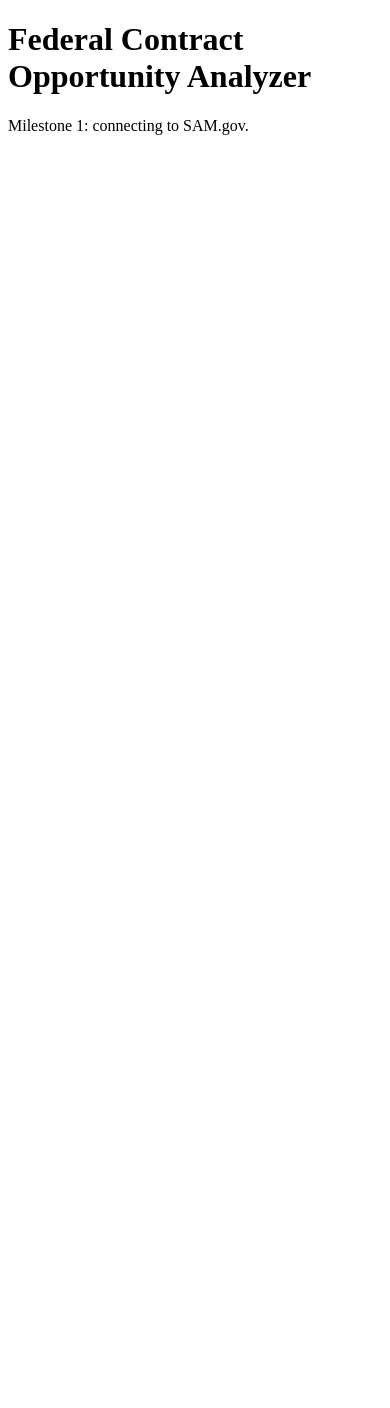
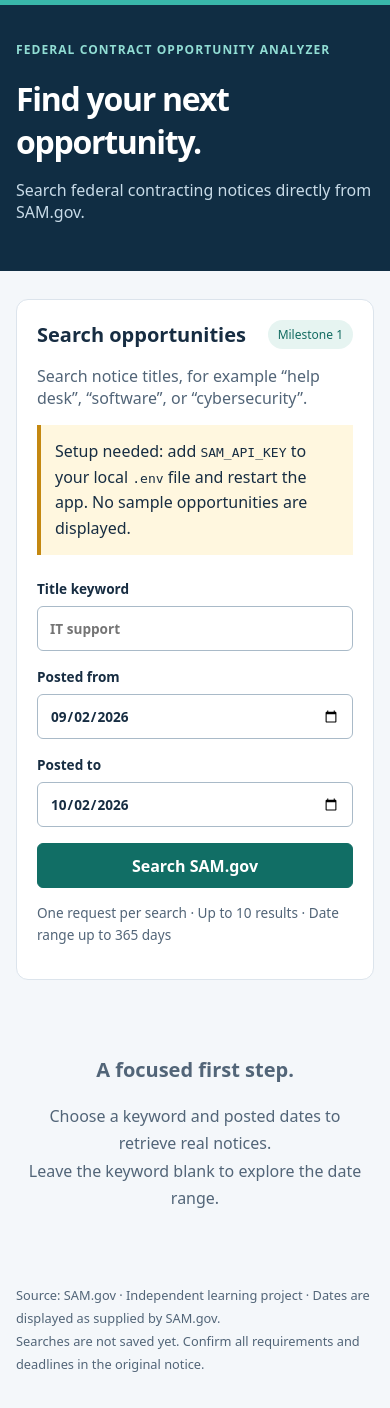
Before and after one commit to hmirza75/federal-contract-opportunity-analyzer, a Flask app: page / in a window 390 px wide. Before the commit the page ends 135 px from the top, so only its background shows below. Run offline with Flask 3, Linux system fonts and the light colour scheme.

Commit message:
feat: search SAM.gov notices and render opportunity fields

```diff
--- a/app/__init__.py
+++ b/app/__init__.py
@@ -3,11 +3,15 @@
 import os
 from pathlib import Path
 
+import truststore
 from dotenv import load_dotenv
 from flask import Flask
 
 
 def create_app(test_config=None):
+    # This is an application startup hook, not a reusable library. Use the OS
+    # certificate store for HTTPS verification, including Windows-managed roots.
+    truststore.inject_into_ssl()
     load_dotenv(Path(__file__).resolve().parent.parent / ".env")
     app = Flask(__name__)
     app.config.from_mapping(SAM_API_KEY=os.getenv("SAM_API_KEY", ""))
--- a/app/routes.py
+++ b/app/routes.py
@@ -1,10 +1,38 @@
-"""HTTP routes will connect the search form to the SAM.gov client."""
+"""Validate the search form, call SAM.gov, and render the results."""
 
-from flask import Blueprint, render_template
+from datetime import date, timedelta
+
+from flask import Blueprint, current_app, render_template, request
+
+from .sam_client import SamError, search_opportunities
 
 main = Blueprint("main", __name__)
 
 
 @main.get("/")
 def index():
-    return render_template("index.html")
+    today = date.today()
+    form = {
+        "keyword": request.args.get("keyword", "").strip(),
+        "posted_from": request.args.get("posted_from", (today - timedelta(days=30)).isoformat()),
+        "posted_to": request.args.get("posted_to", today.isoformat()),
+    }
+    result, error, status = None, None, 200
+    if request.args.get("search") == "1":
+        try:
+            start = date.fromisoformat(form["posted_from"])
+            end = date.fromisoformat(form["posted_to"])
+            if start > end or (end - start).days > 365:
+                raise ValueError("Invalid date range")
+            if len(form["keyword"]) > 200:
+                raise ValueError("Keyword too long")
+        except ValueError:
+            error = "Enter valid posted dates (From before To, at most 365 days apart) and a keyword of at most 200 characters."
+            status = 400
+        else:
+            try:
+                result = search_opportunities(current_app.config["SAM_API_KEY"], form["keyword"], start, end)
+            except SamError as exc:
+                error, status = str(exc), 503
+    return render_template("index.html", form=form, result=result, error=error,
+                           key_configured=bool(current_app.config["SAM_API_KEY"].strip())), status
--- /dev/null
+++ b/app/static/style.css
@@ -0,0 +1,36 @@
+:root { color-scheme: light; font-family: system-ui, -apple-system, "Segoe UI", sans-serif; color: #172d42; background: #f4f7fa; }
+* { box-sizing: border-box; }
+body { margin: 0; }
+.wrap { max-width: 1120px; margin: auto; padding: 0 28px; }
+header { background: #102d43; color: white; padding: 48px 0 62px; border-top: 5px solid #39b6aa; }
+.eyebrow { font-size: .75rem; font-weight: 750; letter-spacing: .09em; }
+header .eyebrow { color: #91ddd4; }
+h1 { font-size: clamp(2rem, 4vw, 3rem); letter-spacing: -.04em; margin: 18px 0 8px; }
+header p { color: #c8dbe8; }
+main { padding-top: 28px !important; }
+h2 { font-size: 1.25rem; }
+h3 { font-size: 1.25rem; margin: 10px 0; }
+.panel { background: white; padding: 28px; border: 1px solid #dce4ec; border-radius: 12px; margin-bottom: 20px; }
+.section-heading { display: flex; align-items: center; justify-content: space-between; gap: 15px; }
+.section-heading h2 { margin: 0; }
+.badge { font-size: .75rem; white-space: nowrap; background: #e6f4f1; color: #126b61; padding: 6px 10px; border-radius: 20px; }
+.muted, .hint { color: #526578; }
+.hint { font-size: .85rem; line-height: 1.6; }
+.fields { display: flex; align-items: end; gap: 16px; flex-wrap: wrap; margin-top: 24px; }
+label { display: flex; flex-direction: column; gap: 8px; font-size: .85rem; font-weight: 650; }
+.keyword { flex: 1; min-width: 200px; }
+input, button { font: inherit; min-height: 45px; border-radius: 6px; padding: 10px 12px; }
+input { border: 1px solid #a9bac8; background: white; color: #172d42; min-width: 0; }
+button { background: #116e65; border: 1px solid #116e65; color: white; cursor: pointer; font-weight: 650; }
+button:hover { background: #0b554e; }
+:focus-visible { outline: 3px solid #d48d10; outline-offset: 3px; }
+a { color: #076b77; text-underline-offset: 3px; }
+.notice { background: #fff7df; padding: 14px; border-left: 4px solid #c48811; line-height: 1.6; }
+.error { background: #fff0ef; border: 1px solid #d48f89; padding: 20px; margin: 20px 0; border-radius: 8px; }
+.agency { font-size: .9rem; overflow-wrap: anywhere; color: #526578; }
+dl { display: grid; grid-template-columns: repeat(3, minmax(0, 1fr)); gap: 22px; border-top: 1px solid #e4eaf0; padding-top: 20px; }
+dt { color: #526578; font-size: .78rem; margin-bottom: 6px; }
+dd { margin: 0; font-size: .9rem; overflow-wrap: anywhere; }
+.empty { text-align: center; padding: 36px 10px; color: #526578; line-height: 1.7; }
+footer { color: #526578; font-size: .8rem; line-height: 1.8; padding: 20px 0 32px; }
+@media (max-width: 650px) { .wrap { padding: 0 16px; } .panel { padding: 20px; } .fields > * { width: 100%; } dl { grid-template-columns: 1fr; } header { padding: 32px 0; } }
--- a/app/templates/index.html
+++ b/app/templates/index.html
@@ -1,8 +1,55 @@
 <!doctype html>
 <html lang="en">
-<meta charset="utf-8">
-<meta name="viewport" content="width=device-width, initial-scale=1">
-<title>Federal Contract Opportunity Analyzer</title>
-<h1>Federal Contract Opportunity Analyzer</h1>
-<p>Milestone 1: connecting to SAM.gov.</p>
+<head>
+  <meta charset="utf-8">
+  <meta name="viewport" content="width=device-width, initial-scale=1">
+  <title>Federal Contract Opportunity Analyzer</title>
+  <link rel="stylesheet" href="{{ url_for('static', filename='style.css') }}">
+</head>
+<body>
+  <header><div class="wrap"><span class="eyebrow">FEDERAL CONTRACT OPPORTUNITY ANALYZER</span>
+    <h1>Find your next opportunity.</h1>
+    <p>Search federal contracting notices directly from SAM.gov.</p>
+  </div></header>
+  <main class="wrap">
+    <section class="panel" aria-labelledby="search-heading">
+      <div class="section-heading"><h2 id="search-heading">Search opportunities</h2><span class="badge">Milestone 1</span></div>
+      <p class="muted">Search notice titles, for example “help desk”, “software”, or “cybersecurity”.</p>
+      {% if not key_configured %}<p class="notice">Setup needed: add <code>SAM_API_KEY</code> to your local <code>.env</code> file and restart the app. No sample opportunities are displayed.</p>{% endif %}
+      <form method="get" action="/">
+        <input type="hidden" name="search" value="1">
+        <div class="fields">
+          <label class="keyword">Title keyword<input name="keyword" value="{{ form.keyword }}" maxlength="200" placeholder="IT support"></label>
+          <label>Posted from<input type="date" name="posted_from" value="{{ form.posted_from }}" required></label>
+          <label>Posted to<input type="date" name="posted_to" value="{{ form.posted_to }}" required></label>
+          <button type="submit">Search SAM.gov</button>
+        </div>
+        <p class="hint">One request per search · Up to 10 results · Date range up to 365 days</p>
+      </form>
+    </section>
+    {% if error %}<div role="alert" class="error">{{ error }}</div>{% endif %}
+    {% if result is not none %}
+      <section aria-labelledby="results-heading">
+        <h2 id="results-heading">{{ result.opportunities|length }} shown <span class="muted">of {{ result.total }} matching notices</span></h2>
+        <p class="muted">First page from SAM.gov; results may include sources sought, awards, or closed notices. Check notice type and deadlines before evaluating a bid.</p>
+        {% for opp in result.opportunities %}
+        <article class="panel opportunity">
+          <span class="eyebrow">{{ opp.type or 'Notice type unavailable' }}</span>
+          <h3>{% if opp.url %}<a href="{{ opp.url }}" target="_blank" rel="noopener noreferrer">{{ opp.title }}</a>{% else %}{{ opp.title }}{% endif %}</h3>
+          <p class="agency">{{ opp.agency or 'Agency not provided' }}</p>
+          <dl>
+            {% for label, value in [('Solicitation', opp.solicitation), ('NAICS', opp.naics), ('Set-aside', opp.set_aside), ('Place of performance', opp.location), ('Posted', opp.posted), ('Response deadline', opp.deadline), ('Active (as reported)', opp.active)] %}
+            <div><dt>{{ label }}</dt><dd>{{ value or 'Not provided' }}</dd></div>
+            {% endfor %}
+          </dl>
+          <p class="hint">Full description and attachments: {% if opp.url %}<a href="{{ opp.url }}" target="_blank" rel="noopener noreferrer">view the original SAM.gov notice ↗</a>{% else %}no original link available.{% endif %}</p>
+        </article>
+        {% else %}<div class="panel"><h3>No matching notices found</h3><p>Try a broader title keyword or a wider posted-date range.</p></div>{% endfor %}
+      </section>
+    {% elif not error %}
+      <section class="empty"><h2>A focused first step.</h2><p>Choose a keyword and posted dates to retrieve real notices.<br>Leave the keyword blank to explore the date range.</p></section>
+    {% endif %}
+    <footer>Source: SAM.gov · Independent learning project · Dates are displayed as supplied by SAM.gov.<br>Searches are not saved yet. Confirm all requirements and deadlines in the original notice.</footer>
+  </main>
+</body>
 </html>
--- a/requirements.txt
+++ b/requirements.txt
@@ -1,3 +1,4 @@
 Flask>=3.1,<3.2
 requests>=2.32,<3
 python-dotenv>=1.1,<2
+truststore>=0.10,<0.11
```
Also changed, not shown: app/sam_client.py (added, +106 -0 lines).
